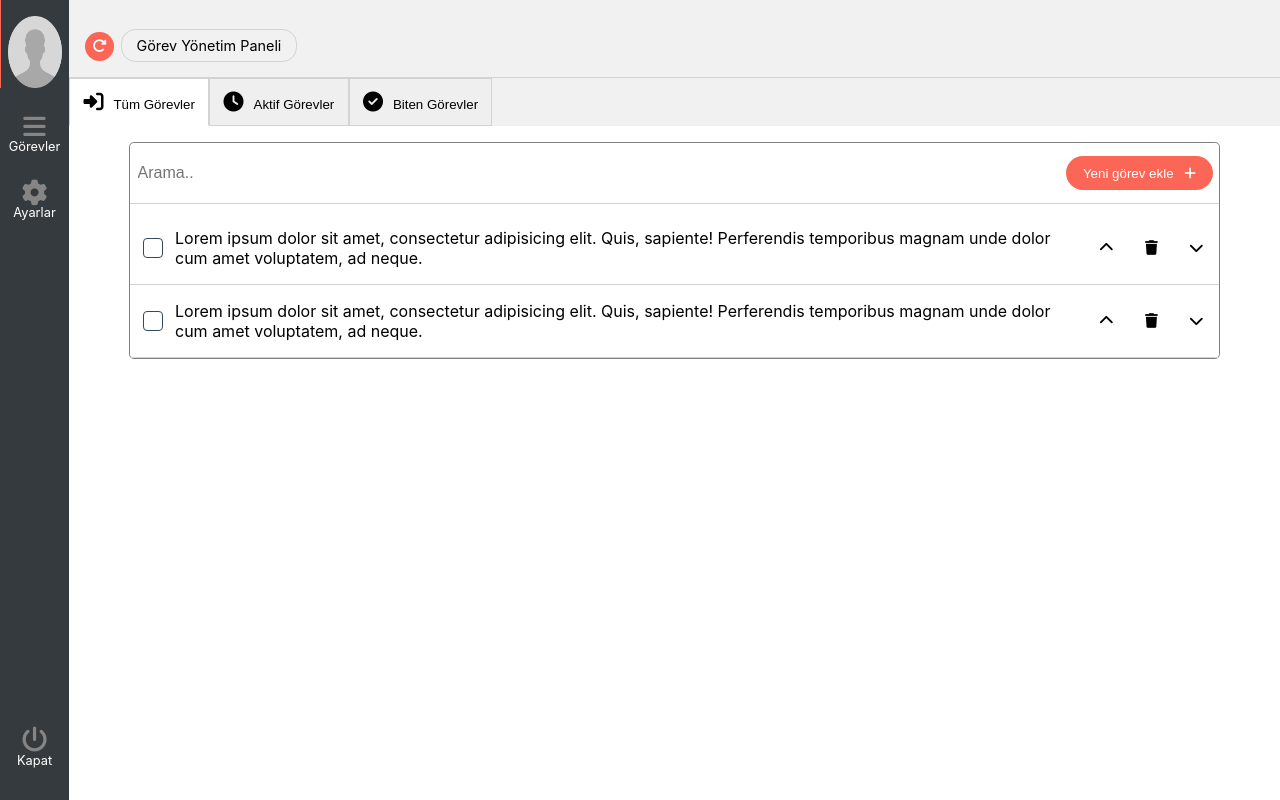
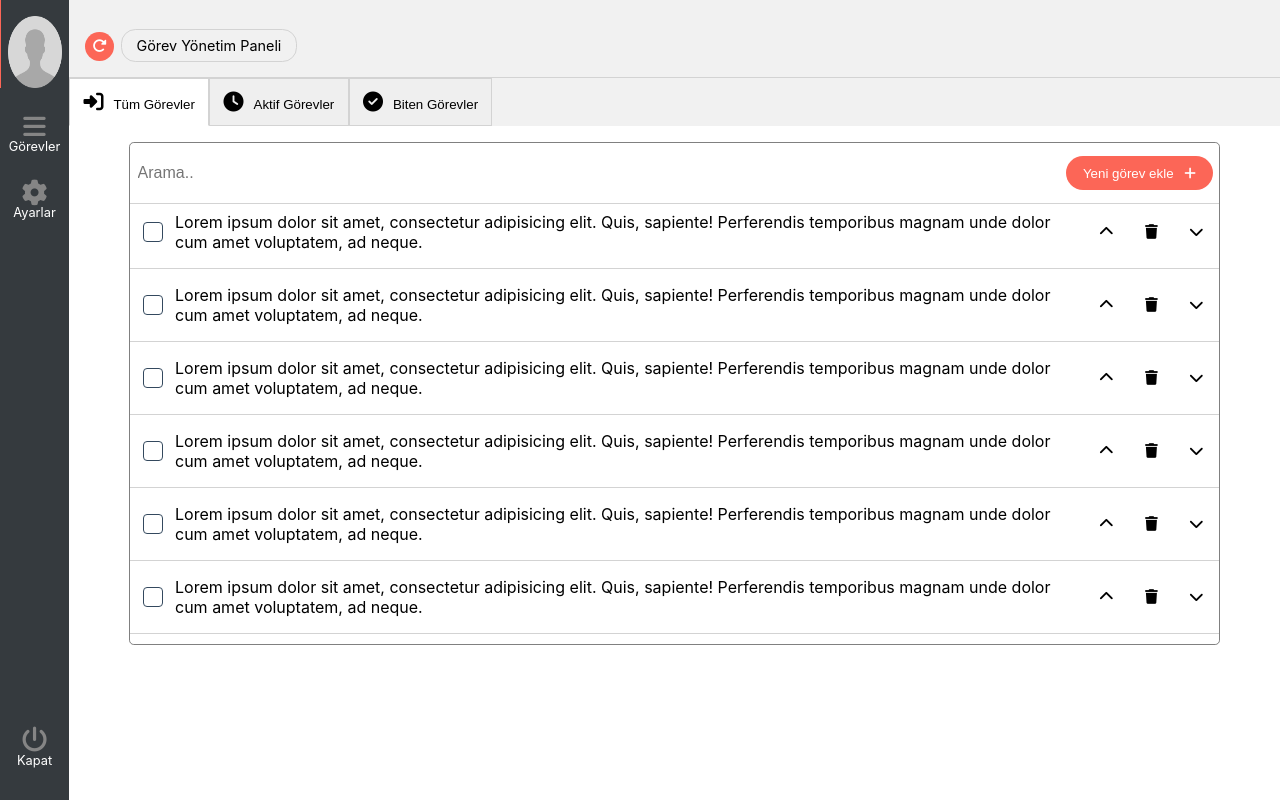
Before and after one commit to brkcrdk/todo, a React (Create React App) app: page / in a window 1280 px wide. Built offline with nearby package versions, Linux system fonts and the light colour scheme.

Commit message:
Scrollbar style added

```diff
--- a/src/Components/List/List.jsx
+++ b/src/Components/List/List.jsx
@@ -13,7 +13,15 @@ const List = ({ active, index, value, onChange }) => {
           <i className="fas fa-plus" />
         </button>
       </div>
-      <div>
+      <div id="item-container">
+        <ListItem />
+        <ListItem />
+        <ListItem />
+        <ListItem />
+        <ListItem />
+        <ListItem />
+        <ListItem />
+
         <ListItem />
         <ListItem />
       </div>
--- a/src/Components/List/list.scss
+++ b/src/Components/List/list.scss
@@ -17,7 +17,6 @@
   display: flex;
   justify-content: space-between;
   border-bottom: 1px solid lightgrey;
-  margin-bottom: 1em;
   input {
     font-size: 1em;
     width: 100%;
@@ -53,3 +52,10 @@
     }
   }
 }
+
+#item-container {
+  max-height: 55vh;
+  overflow: scroll;
+  overflow-x: hidden;
+  border: none;
+}
--- a/src/Components/Main/main.scss
+++ b/src/Components/Main/main.scss
@@ -4,6 +4,23 @@
   display: flex;
   max-width: 1441px;
   margin: 0 auto;
+  * {
+    ::-webkit-scrollbar {
+      width: 3px;
+    }
+
+    ::-webkit-scrollbar-track {
+      background: transparent;
+    }
+
+    ::-webkit-scrollbar-thumb {
+      background: grey;
+    }
+
+    ::-webkit-scrollbar-thumb:hover {
+      background: transparent;
+    }
+  }
 }
 
 #content-container {
```
